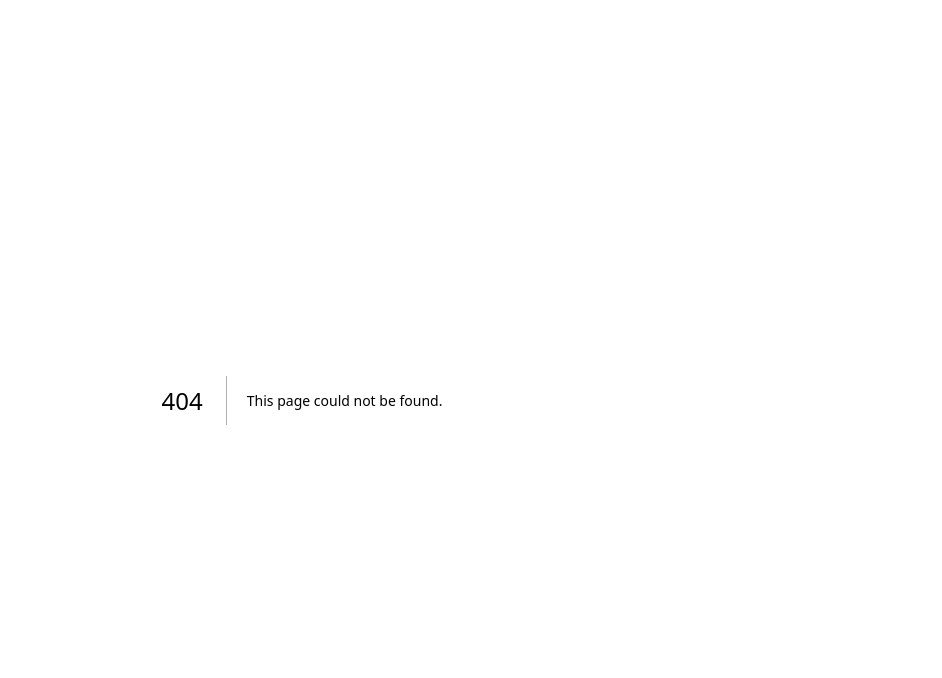
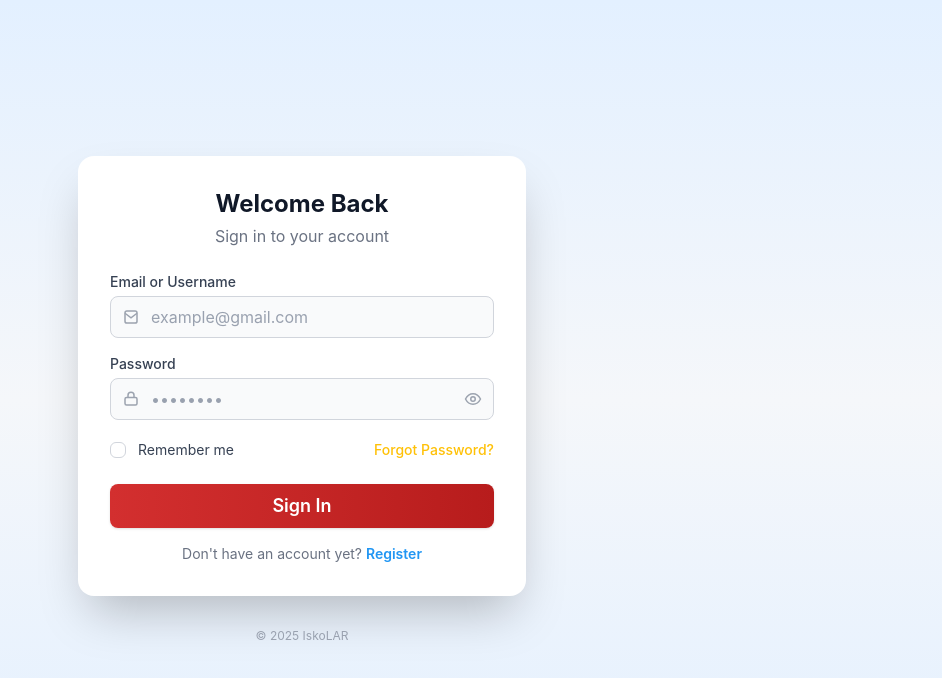
Before and after one commit to Iberson09/APC_2025-2026_T1_SISTEM_IskoLAR, a Next.js app in the folder iskolar/: page /auth/sign-in in a window 1280 px wide. Before the commit this address had no page. Shown: the top 678 px of the page, without its empty margins (338-1280 px from the left). Built offline with nearby package versions, Linux system fonts and the light colour scheme.

Commit message:
added sign in page

```diff
--- /dev/null
+++ b/iskolar/app/auth/sign-in/page.tsx
@@ -0,0 +1,122 @@
+"use client";
+
+import Link from "next/link";
+import { useState } from "react";
+
+export default function SignInPage() {
+  const [email, setEmail] = useState("");
+  const [password, setPassword] = useState("");
+  const [remember, setRemember] = useState(false);
+  const [showPassword, setShowPassword] = useState(false);
+
+  return (
+    <div className="min-h-screen flex flex-col items-center justify-center bg-gradient-to-b from-[#e3f0ff] via-[#f5f7fa] to-[#e3f0ff] py-8">
+      {/* Card */}
+  <div className="w-full max-w-md bg-white rounded-2xl shadow-2xl p-8 flex flex-col items-center">
+        <h2 className="text-2xl font-bold mb-1 text-gray-900">Welcome Back</h2>
+        <p className="text-gray-500 mb-6">Sign in to your account</p>
+        <form className="w-full flex flex-col gap-4">
+          {/* Email */}
+          <div>
+            <label htmlFor="email" className="block text-sm font-medium text-gray-700 mb-1">
+              Email or Username
+            </label>
+            <div className="relative">
+              <span className="absolute left-3 top-1/2 -translate-y-1/2 text-gray-400">
+                <svg width="18" height="18" fill="none" viewBox="0 0 24 24"><path stroke="#9ca3af" strokeWidth="2" d="M4 6.5A2.5 2.5 0 0 1 6.5 4h11A2.5 2.5 0 0 1 20 6.5v11a2.5 2.5 0 0 1-2.5 2.5h-11A2.5 2.5 0 0 1 4 17.5v-11Z"/><path stroke="#9ca3af" strokeWidth="2" d="m4 7 8 6 8-6"/></svg>
+              </span>
+              <input
+                id="email"
+                type="email"
+                autoComplete="username"
+                placeholder="example@gmail.com"
+                className="w-full pl-10 pr-3 py-2 rounded-lg border border-gray-300 focus:outline-none focus:ring-2 focus:ring-[#2196F3] focus:border-[#2196F3] bg-gray-50 text-gray-900 placeholder-gray-400"
+                value={email}
+                onChange={e => setEmail(e.target.value)}
+              />
+            </div>
+          </div>
+          {/* Password */}
+          <div>
+            <label htmlFor="password" className="block text-sm font-medium text-gray-700 mb-1">
+              Password
+            </label>
+            <div className="relative">
+              <span className="absolute left-3 top-1/2 -translate-y-1/2 text-gray-400">
+                <svg width="18" height="18" fill="none" viewBox="0 0 24 24"><rect width="16" height="10" x="4" y="10" stroke="#9ca3af" strokeWidth="2" rx="2"/><path stroke="#9ca3af" strokeWidth="2" d="M8 10V7a4 4 0 1 1 8 0v3"/></svg>
+              </span>
+              <input
+                id="password"
+                type={showPassword ? "text" : "password"}
+                autoComplete="current-password"
+                placeholder="••••••••"
+                className="w-full pl-10 pr-10 py-2 rounded-lg border border-gray-300 focus:outline-none focus:ring-2 focus:ring-[#2196F3] focus:border-[#2196F3] bg-gray-50 text-gray-900 placeholder-gray-400"
+                value={password}
+                onChange={e => setPassword(e.target.value)}
+              />
+              <button
+                type="button"
+                className="absolute right-3 top-1/2 -translate-y-1/2 text-gray-400 focus:outline-none"
+                onClick={() => setShowPassword((prev) => !prev)}
+                aria-label={showPassword ? "Hide password" : "Show password"}
+              >
+                {showPassword ? (
+                  // Eye-off icon
+                  <svg width="18" height="18" fill="none" viewBox="0 0 24 24">
+                    <path stroke="#9ca3af" strokeWidth="2" d="M17.94 17.94A10.06 10.06 0 0 1 12 20c-6.5 0-10-8-10-8a17.6 17.6 0 0 1 3.07-4.36M6.12 6.12A9.98 9.98 0 0 1 12 4c6.5 0 10 8 10 8a17.6 17.6 0 0 1-4.07 5.36M1 1l22 22" />
+                    <circle cx="12" cy="12" r="3" stroke="#9ca3af" strokeWidth="2" />
+                  </svg>
+                ) : (
+                  // Eye icon
+                  <svg width="18" height="18" fill="none" viewBox="0 0 24 24">
+                    <circle cx="12" cy="12" r="3" stroke="#9ca3af" strokeWidth="2" />
+                    <path stroke="#9ca3af" strokeWidth="2" d="M2 12s3.5-7 10-7 10 7 10 7-3.5 7-10 7S2 12 2 12Z" />
+                  </svg>
+                )}
+              </button>
+            </div>
+          </div>
+          {/* Remember me & Forgot password */}
+          <div className="flex items-center justify-between mt-1 mb-2">
+            <label className="flex items-center gap-2 text-sm text-gray-700">
+              <span className="relative flex items-center">
+                <input
+                  type="checkbox"
+                  checked={remember}
+                  onChange={e => setRemember(e.target.checked)}
+                  className="peer appearance-none w-4 h-4 border border-gray-300 rounded-md bg-white checked:bg-[#2196F3] checked:border-[#2196F3] focus:outline-none transition-all cursor-pointer"
+                  style={{ outline: 'none' }}
+                />
+                <span className="pointer-events-none absolute left-0 top-0 w-4 h-4 flex items-center justify-center">
+                  {remember && (
+                    <svg className="w-3 h-3 text-white" fill="none" stroke="currentColor" strokeWidth="3" viewBox="0 0 24 24">
+                      <path strokeLinecap="round" strokeLinejoin="round" d="M5 13l4 4L19 7" />
+                    </svg>
+                  )}
+                </span>
+              </span>
+              <span className="ml-1">Remember me</span>
+            </label>
+            <Link href="#" className="text-sm text-[#FFC107] font-medium hover:underline">
+              Forgot Password?
+            </Link>
+          </div>
+          {/* Sign In Button */}
+          <button
+            type="submit"
+            className="cursor-pointer w-full py-2 rounded-lg bg-gradient-to-r from-[#D32F2F] to-[#B71C1C] text-white font-semibold text-lg shadow hover:opacity-90 transition"
+          >
+            Sign In
+          </button>
+        </form>
+  <div className="mt-4 text-sm text-gray-500">
+          Don&#39;t have an account yet?{' '}
+          <Link href="/auth/register" className="text-[#2196F3] font-semibold hover:underline">Register</Link>
+        </div>
+      </div>
+
+      {/* Copyright */}
+  <div className="mt-8 text-xs text-gray-400">© 2025 IskoLAR</div>
+    </div>
+  );
+}
```
